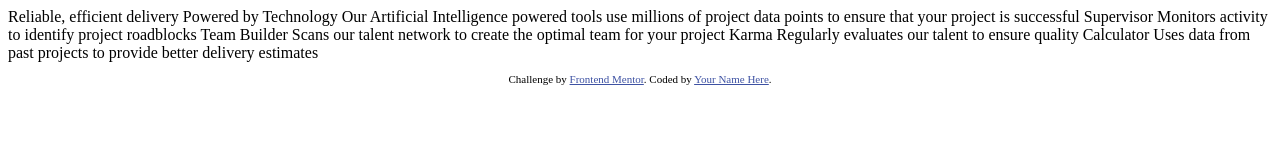
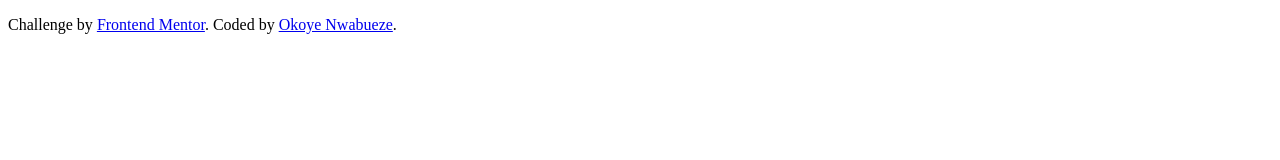
Before and after one commit to slnwrld/four-card-feature-section-master, a plain HTML site: page index.html in a window 1280 px wide. Drawn offline with Linux system fonts and the light colour scheme.

Commit message:
Initializing

```diff
--- a/index.html
+++ b/index.html
@@ -2,43 +2,22 @@
 <html lang="en">
 <head>
   <meta charset="UTF-8">
-  <meta name="viewport" content="width=device-width, initial-scale=1.0"> <!-- displays site properly based on user's device -->
-
+  <meta name="viewport" content="width=device-width, initial-scale=1.0">
+  <link rel="preconnect" href="https://fonts.googleapis.com">
+<link rel="preconnect" href="https://fonts.gstatic.com" crossorigin>
+<link href="https://fonts.googleapis.com/css2?family=Poppins:ital,wght@0,100;0,200;0,300;0,400;0,500;0,600;0,700;0,800;0,900;1,100;1,200;1,300;1,400;1,500;1,600;1,700;1,800;1,900&display=swap" rel="stylesheet">
   <link rel="icon" type="image/png" sizes="32x32" href="./images/favicon-32x32.png">
-
   <title>Frontend Mentor | Four card feature section</title>
 
-  <!-- Feel free to remove these styles or customise in your own stylesheet 👍 -->
-  <style>
-    .attribution { font-size: 11px; text-align: center; }
-    .attribution a { color: hsl(228, 45%, 44%); }
-  </style>
 </head>
 <body>
 
-  Reliable, efficient delivery
-  Powered by Technology
-
-  Our Artificial Intelligence powered tools use millions of project data points
-  to ensure that your project is successful
-
-  Supervisor
-  Monitors activity to identify project roadblocks
-
-  Team Builder
-  Scans our talent network to create the optimal team for your project
-
-  Karma
-  Regularly evaluates our talent to ensure quality
-
-  Calculator
-  Uses data from past projects to provide better delivery estimates
 
 
   <footer>
     <p class="attribution">
       Challenge by <a href="https://www.frontendmentor.io?ref=challenge" target="_blank">Frontend Mentor</a>.
-      Coded by <a href="#">Your Name Here</a>.
+      Coded by <a href="https://github.com/slnwrld">Okoye Nwabueze</a>.
     </p>
   </footer>
 </body>
--- /dev/null
+++ b/styles.css
@@ -0,0 +1,16 @@
+:root{
+    --clr-red:hsl(0, 78%, 62%);
+    --clr-cyan:hsl(180, 62%, 55%);
+    --clr-orange:hsl(34, 97%, 64%);
+    --clr-blue:hsl(212, 86%, 64%);
+    --clr-dark-blue:hsl(234, 12%, 34%);
+    --clr-grey-blue:hsl(229, 6%, 66%);
+    --clr-light-grey:hsl(0, 0%, 98%);
+    --ff-pop: "Poppins", sans-serif; /*200, 400, 600*/
+    --fs-15px: 0.94rem;
+}
+
+
+
+.attribution { font-size: 0.69rem; text-align: center; }
+    .attribution a { color: hsl(228, 45%, 44%); }
```
